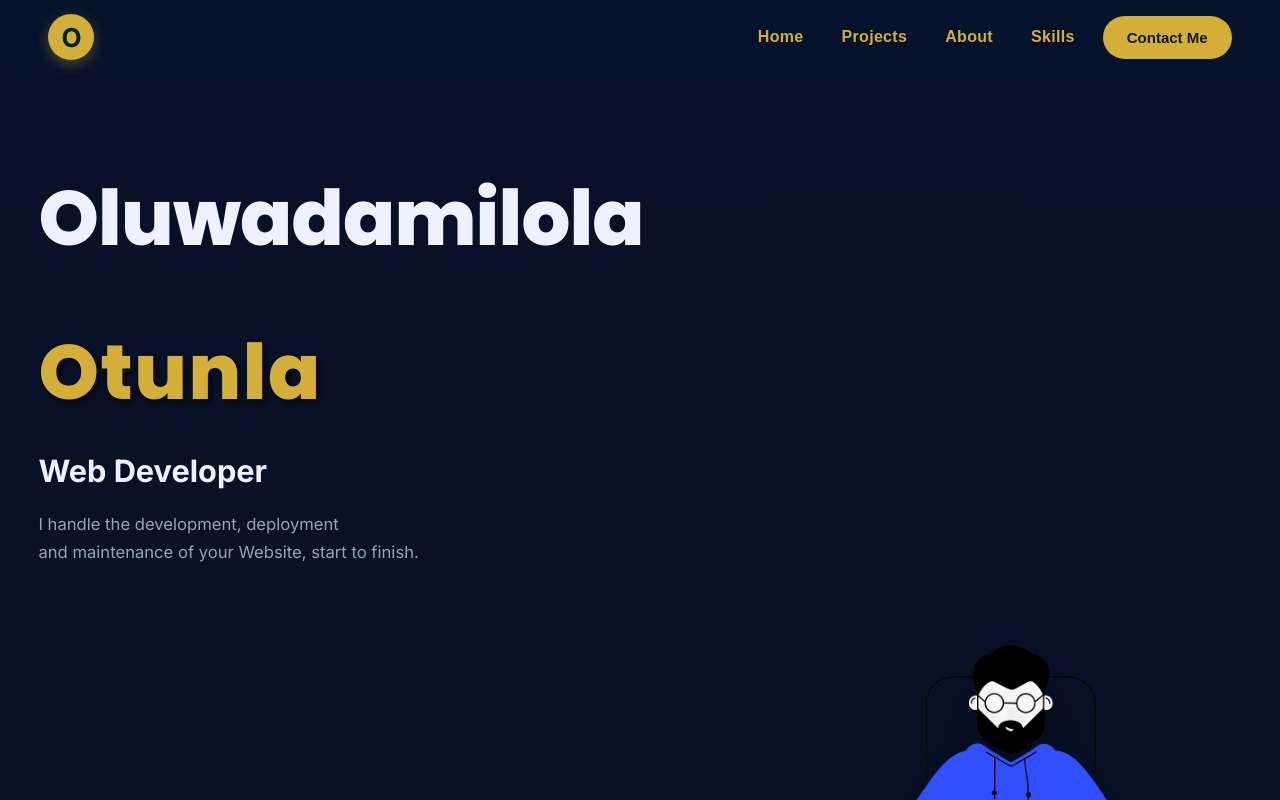
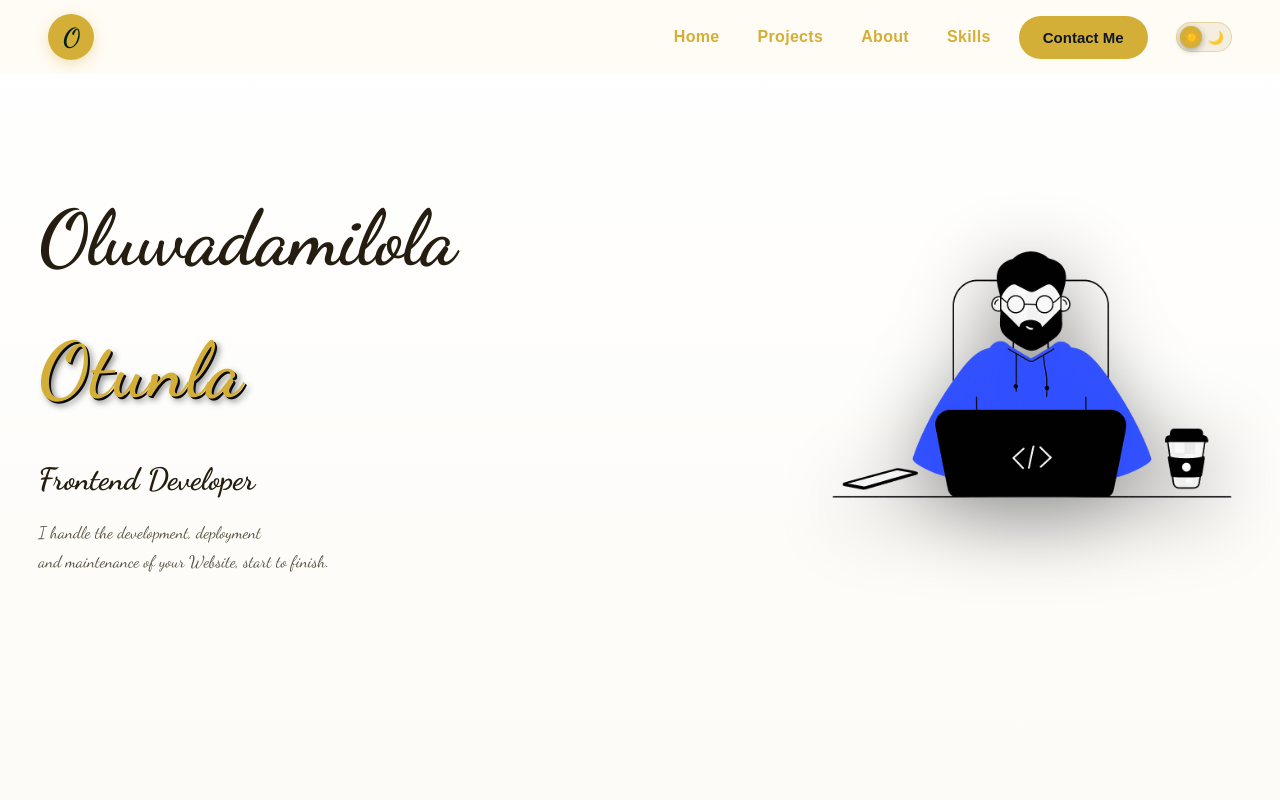
Before and after one commit to SoftWare00750/portfolio3, a React (Create React App) app: page / in a window 1280 px wide. Shown: the top 800 px of the page. Built offline with nearby package versions, Linux system fonts and the light colour scheme.

Commit message:
commit30

```diff
--- a/src/App.css
+++ b/src/App.css
@@ -1,16 +1,66 @@
+@import url('https://fonts.googleapis.com/css2?family=Dancing+Script:wght@400;700&family=Great+Vibes&family=Pacifico&family=Satisfy&display=swap');
+@import url('https://fonts.googleapis.com/css2?family=Permanent+Marker&display=swap');
+
 :root {
-  --bg: #0f1724;
-  --bg-deep: #071028;
-  --card: #0b1220;
-  --surface: #131c2b;
-  --muted: #94a3b8;
+  /* Colors that stay the same across both themes */
   --accent: #d4af37;
   --accent-soft: #e8c866;
-  --white: #eef2ff;
+  --ink: #0f1724; /* constant dark text/surface used on top of the gold accent */
   --radius: 16px;
   --ease: cubic-bezier(0.22, 1, 0.36, 1);
   --shadow-md: 0 12px 30px rgba(0, 0, 0, 0.35);
   --shadow-lg: 0 20px 50px rgba(0, 0, 0, 0.45);
+  --font-primary: "Dancing Script", "Great Vibes", "Satisfy", cursive;
+  --font-accent: "Permanent Marker", cursive;
+
+  /* ===== LIGHT THEME (default) ===== */
+  --bg: #faf7f0;
+  --bg-deep: #ffffff;
+  --bg-grad-end: #f1ead4;
+  --card: #ffffff;
+  --surface: #f3eee0;
+  --muted: #5b5344;
+  --white: #241d10;
+  --navbar-bg: rgba(255, 250, 240, 0.6);
+  --navbar-bg-scrolled: rgba(255, 250, 240, 0.92);
+  --project-overlay: rgba(250, 247, 238, 0.94);
+  --chatbox-bg: rgba(255, 255, 255, 0.92);
+  --input-bg: rgba(15, 23, 36, 0.05);
+  --hover-overlay: rgba(15, 23, 36, 0.06);
+  --alt-section-overlay: rgba(15, 23, 36, 0.03);
+  --border-subtle: rgba(15, 23, 36, 0.1);
+  --scrollbar-thumb: #ddceA0;
+  --loading-bg: radial-gradient(
+      circle at 30% 20%,
+      rgba(212, 175, 55, 0.18),
+      transparent 45%
+    ),
+    linear-gradient(160deg, #fffdf7 0%, #f6eed6 60%, #f0e4c4 100%);
+}
+
+[data-theme="dark"] {
+  --bg: #0f1724;
+  --bg-deep: #071028;
+  --bg-grad-end: #071827;
+  --card: #0b1220;
+  --surface: #131c2b;
+  --muted: #94a3b8;
+  --white: #eef2ff;
+  --navbar-bg: rgba(6, 23, 51, 0.35);
+  --navbar-bg-scrolled: rgba(6, 23, 51, 0.75);
+  --project-overlay: rgba(2, 6, 23, 0.88);
+  --chatbox-bg: rgba(15, 23, 36, 0.85);
+  --input-bg: rgba(7, 24, 39, 0.4);
+  --hover-overlay: rgba(255, 255, 255, 0.08);
+  --alt-section-overlay: rgba(255, 255, 255, 0.02);
+  --border-subtle: rgba(255, 255, 255, 0.06);
+  --scrollbar-thumb: #2a3345;
+  --loading-bg: radial-gradient(
+      circle at 30% 20%,
+      rgba(212, 175, 55, 0.12),
+      transparent 45%
+    ),
+    linear-gradient(160deg, #0f1724 0%, #071028 60%, #050a14 100%);
 }
 
 /* ===== Reset ===== */
@@ -23,11 +73,16 @@ html {
   scroll-behavior: smooth;
 }
 
+html,
+body {
+  transition: background-color 0.4s ease, color 0.4s ease;
+}
+
 body {
   margin: 0;
-  font-family: "Inter", system-ui, -apple-system, "Segoe UI", Roboto,
-    "Helvetica Neue", Arial, sans-serif;
-  background: linear-gradient(180deg, var(--bg-deep) 0%, #071827 100%);
+  font-family: var(--font-primary), system-ui, -apple-system, "Segoe UI",
+    Roboto, "Helvetica Neue", Arial, sans-serif;
+  background: linear-gradient(180deg, var(--bg-deep) 0%, var(--bg-grad-end) 100%);
   color: var(--muted);
   -webkit-font-smoothing: antialiased;
   -moz-osx-font-smoothing: grayscale;
@@ -58,7 +113,7 @@ body.no-scroll {
 }
 
 ::-webkit-scrollbar-thumb {
-  background: #2a3345;
+  background: var(--scrollbar-thumb);
   border-radius: 999px;
 }
 
@@ -111,7 +166,7 @@ h3,
 h4,
 h5,
 h6 {
-  font-family: "Poppins", "Inter", sans-serif;
+  font-family: var(--font-primary), cursive;
   letter-spacing: -0.01em;
   margin: 0;
 }
@@ -124,14 +179,14 @@ h6 {
   left: 0;
   right: 0;
   z-index: 100;
-  background-color: rgba(6, 23, 51, 0.35);
+  background-color: var(--navbar-bg);
   transition: background-color 0.25s ease, box-shadow 0.25s ease;
   backdrop-filter: blur(12px);
   width: 100%;
 }
 
 .navbar.scrolled {
-  background-color: rgba(6, 23, 51, 0.75);
+  background-color: var(--navbar-bg-scrolled);
   box-shadow: 0 8px 24px rgba(0, 0, 0, 0.3);
 }
 
@@ -225,6 +280,57 @@ h6 {
   box-shadow: 0 10px 24px rgba(212, 175, 55, 0.3);
 }
 
+/* ===== THEME TOGGLE ===== */
+.theme-toggle {
+  position: relative;
+  display: inline-flex;
+  align-items: center;
+  width: 56px;
+  height: 30px;
+  padding: 3px;
+  margin-left: 10px;
+  border-radius: 999px;
+  border: 1px solid rgba(212, 175, 55, 0.4);
+  background: var(--surface);
+  cursor: pointer;
+  transition: background 0.3s ease, border-color 0.3s ease;
+  flex-shrink: 0;
+}
+
+.theme-toggle:hover {
+  border-color: var(--accent);
+}
+
+.theme-toggle__icon {
+  position: relative;
+  z-index: 1;
+  width: 50%;
+  text-align: center;
+  font-size: 13px;
+  line-height: 1;
+  color: var(--muted);
+}
+
+.theme-toggle__thumb {
+  position: absolute;
+  top: 3px;
+  left: 3px;
+  width: 22px;
+  height: 22px;
+  border-radius: 50%;
+  background: var(--accent);
+  box-shadow: 0 2px 6px rgba(0, 0, 0, 0.35);
+  transition: transform 0.3s var(--ease);
+}
+
+.theme-toggle[data-active="dark"] .theme-toggle__thumb {
+  transform: translateX(26px);
+}
+
+.nav-mobile .theme-toggle {
+  margin: 14px auto 0;
+}
+
 /* HAMBURGER - Hidden on desktop, shown on mobile (see responsive.css) */
 .hamburger {
   display: none;
@@ -296,7 +402,7 @@ h6 {
 
 .hero-name {
   font-size: clamp(2.6rem, 6vw, 5.5rem);
-  line-height: 1;
+  line-height: 0.92;
   font-weight: 800;
   color: var(--white);
 }
@@ -307,6 +413,7 @@ h6 {
 
 .hero-name .last-name {
   display: block;
+  margin-top: -0.12em;
   color: var(--accent);
   letter-spacing: 0.02em;
   text-shadow: 2px 2px 0 #0a0a0a, 4px 4px 6px rgba(0, 0, 0, 0.5);
@@ -317,6 +424,25 @@ h6 {
   margin-top: clamp(1.5rem, 3vw, 2.5rem);
 }
 
+/* Desktop: place hero-sub beside hero-name instead of stacking below it */
+@media (min-width: 769px) {
+  .hero-text1 {
+    display: flex;
+    align-items: center;
+    flex-wrap: wrap;
+    gap: clamp(1.5rem, 4vw, 3.5rem);
+  }
+
+  .hero-name {
+    flex: 0 0 auto;
+  }
+
+  .hero-sub {
+    flex: 1 1 320px;
+    margin-top: 0;
+  }
+}
+
 .hero-sub-right-fixed {
   font-size: clamp(1.3rem, 2.4vw, 2rem);
   color: var(--white);
@@ -324,6 +450,24 @@ h6 {
   line-height: 1.4;
   font-weight: 700;
   margin: 0 0 0.6em;
+}
+
+.role-cycle {
+  display: inline-block;
+  animation: roleFade 0.45s var(--ease);
+}
+
+@keyframes roleFade {
+  from {
+    opacity: 0;
+    transform: translateY(6px);
+    filter: blur(2px);
+  }
+  to {
+    opacity: 1;
+    transform: translateY(0);
+    filter: blur(0);
+  }
 }
 
 .hero-sub-right2 {
@@ -337,13 +481,14 @@ h6 {
 
 /* Hero image */
 .hero-image {
-  flex: 1 1 320px;
-  min-width: 260px;
-  max-width: 460px;
+  flex: 1 1 340px;
+  align-self: center;
+  min-width: 240px;
+  max-width: 420px;
   object-fit: contain;
   width: 100%;
   height: auto;
-  margin-left: auto;
+  margin: 0 auto;
   filter: drop-shadow(0 20px 40px rgba(0, 0, 0, 0.45));
 }
 
@@ -391,7 +536,7 @@ h6 {
 .project-body {
   position: absolute;
   inset: 0;
-  background: rgba(2, 6, 23, 0.88);
+  background: var(--project-overlay);
   color: var(--white);
   padding: 20px;
   opacity: 0;
@@ -433,7 +578,7 @@ h6 {
 .tech {
   font-size: 12px;
   padding: 6px 8px;
-  background: rgba(255, 255, 255, 0.08);
+  background: var(--hover-overlay);
   border-radius: 6px;
   color: var(--white);
 }
@@ -462,7 +607,7 @@ h6 {
 }
 
 .section.alt {
-  background: linear-gradient(180deg, rgba(255, 255, 255, 0.02), transparent);
+  background: linear-gradient(180deg, var(--alt-section-overlay), transparent);
 }
 
 .section-title {
@@ -509,6 +654,11 @@ h6 {
 }
 
 .skills1 {
+  font-weight: 700;
+  color: var(--accent);
+}
+
+.about-role {
   font-weight: 700;
   color: var(--accent);
 }
@@ -577,7 +727,7 @@ h6 {
 
 .contact-box {
   background-color: var(--accent);
-  color: var(--bg);
+  color: var(--ink);
   text-align: center;
   width: min(85%, 650px);
   padding: clamp(2.5rem, 5vw, 3.75rem) clamp(1.5rem, 4vw, 2.5rem);
@@ -622,7 +772,7 @@ h6 {
 }
 
 .contact-btn {
-  background-color: var(--bg);
+  background-color: var(--ink);
   color: var(--accent);
   border: none;
   padding: 1rem 2.2rem;
@@ -644,7 +794,7 @@ h6 {
   bottom: 20px;
   right: 20px;
   width: min(400px, calc(100% - 30px));
-  background-color: rgba(15, 23, 36, 0.85);
+  background-color: var(--chatbox-bg);
   border-radius: var(--radius);
   backdrop-filter: blur(10px);
   padding: 20px;
@@ -670,8 +820,8 @@ h6 {
 .chat-box textarea {
   width: 100%;
   padding: 14px;
-  color: var(--accent);
-  background-color: rgba(7, 24, 39, 0.4);
+  color: var(--white);
+  background-color: var(--input-bg);
   border: 1px solid rgba(212, 175, 55, 0.35);
   border-radius: 8px;
   font-size: 14px;
@@ -745,7 +895,7 @@ textarea::placeholder {
 /* ===== FOOTER ===== */
 .footer {
   padding: 2rem 0;
-  border-top: 1px solid rgba(255, 255, 255, 0.06);
+  border-top: 1px solid var(--border-subtle);
   color: var(--muted);
 }
 
@@ -784,13 +934,9 @@ a:focus-visible {
   align-items: center;
   justify-content: center;
   gap: 28px;
-  background: radial-gradient(
-      circle at 30% 20%,
-      rgba(212, 175, 55, 0.12),
-      transparent 45%
-    ),
-    linear-gradient(160deg, #0f1724 0%, #071028 60%, #050a14 100%);
-  transition: opacity 0.7s var(--ease), visibility 0.7s var(--ease);
+  background: var(--loading-bg);
+  transition: opacity 0.7s var(--ease), visibility 0.7s var(--ease),
+    background 0.4s ease;
 }
 
 .loading-screen.is-hidden {
@@ -800,7 +946,7 @@ a:focus-visible {
 }
 
 .loading-screen__word {
-  font-family: "Poppins", sans-serif;
+  font-family: var(--font-primary), cursive;
   font-weight: 700;
   color: var(--white);
   font-size: clamp(2.6rem, 8vw, 4.2rem);
@@ -826,8 +972,8 @@ a:focus-visible {
 }
 
 .loading-screen__lang {
-  font-family: "Inter", sans-serif;
-  font-size: 0.75rem;
+  font-family: var(--font-primary), cursive;
+  font-size: 0.9rem;
   letter-spacing: 0.3em;
   text-transform: uppercase;
   color: var(--accent-soft);
@@ -837,7 +983,7 @@ a:focus-visible {
   width: 180px;
   height: 3px;
   border-radius: 999px;
-  background: rgba(255, 255, 255, 0.12);
+  background: var(--hover-overlay);
   overflow: hidden;
 }
 
--- a/src/App.js
+++ b/src/App.js
@@ -8,9 +8,11 @@ import Contact from "./components/Contact";
 import Footer from "./components/Footer";
 import LoadingScreen from "./components/LoadingScreen";
 import useScrollAnimation from "./hooks/useScrollAnimation";
+import useTheme from "./hooks/useTheme";
 
 function App() {
   const [loaded, setLoaded] = useState(false);
+  const { theme, toggleTheme } = useTheme();
 
   // Initialize scroll animations; entrance animation waits for `loaded`
   useScrollAnimation(loaded);
@@ -19,7 +21,7 @@ function App() {
     <>
       <LoadingScreen onDone={() => setLoaded(true)} />
       <div className={`site${loaded ? " is-visible" : ""}`}>
-        <Navbar />
+        <Navbar loaded={loaded} theme={theme} toggleTheme={toggleTheme} />
         <main>
           <Hero />
           <Projects />
--- a/src/components/About.js
+++ b/src/components/About.js
@@ -1,4 +1,5 @@
 import React from "react";
+import RoleCycle from "./RoleCycle";
 
 export default function About() {
   return (
@@ -8,7 +9,7 @@ export default function About() {
           <h2 className="section-title">About</h2>
           <div className="about-grid">
             <div className="about-text">
-              <p>I'm a Web Developer experienced in building responsive interfaces and backends for websites and web applications.</p>
+              <p>I'm a <RoleCycle className="about-role" /> experienced in building responsive interfaces and backends for websites and web applications.</p>
               <p className="about2">I create modern web and mobile interfaces and Backends, I'm passionate about clean code, performance, and delivering reliable, user-focused solutions.</p>
               <p>Web Interfaces with <span className="skills1">Html</span>, <span className="skills1">CSS</span>, <span className="skills1">Tailwind CSS</span>, <span className="skills1">Javascript</span>, <span className="skills1">React</span>, <span className="skills1">Angular</span> and <span className="skills1">Vue</span> frameworks.</p>
               <p>Backends with <span className="skills1">Express</span>, <span className="skills1">Django</span>, <span className="skills1">Spring</span>, <span className="skills1">.Net</span>, <span className="skills1">Laravel</span> frameworks.</p>
--- a/src/components/Hero.js
+++ b/src/components/Hero.js
@@ -1,4 +1,5 @@
 import React from "react";
+import RoleCycle from "./RoleCycle";
 
 export default function Hero() {
   return (
@@ -13,7 +14,7 @@ export default function Hero() {
             </h1>
             <span className="hero-sub">
               <p className="hero-sub-right-fixed">
-              Web Developer
+                <RoleCycle />
               </p>
               <p className="hero-sub-right2">
                 <span>I handle the development, deployment</span>
@@ -21,6 +22,7 @@ export default function Hero() {
                 <span>and maintenance of your Website, start to finish.</span>
               </p>
             </span>
+          </div>
         </div>
         <img
           src="/assets/coder.png"
@@ -31,7 +33,6 @@ export default function Hero() {
           }}
         />
       </div>
-      </div>
     </section>
   );
 }
--- a/src/components/Navbar.js
+++ b/src/components/Navbar.js
@@ -1,14 +1,26 @@
 import React, { useState, useEffect } from "react";
 
-export default function Navbar() {
+export default function Navbar({ loaded, theme, toggleTheme }) {
   const [open, setOpen] = useState(false);
   const [scrolled, setScrolled] = useState(false);
+  const [animated, setAnimated] = useState(false);
 
   useEffect(() => {
     const onScroll = () => setScrolled(window.scrollY > 40);
     window.addEventListener("scroll", onScroll);
     return () => window.removeEventListener("scroll", onScroll);
   }, []);
+
+  // Entrance animation state lives in React (not manipulated directly on
+  // the DOM) so it survives re-renders triggered by scrolling. Previously
+  // the "animate" class was added imperatively via document.querySelector,
+  // which React wiped out on every re-render (e.g. when `scrolled` toggled),
+  // making the navbar appear to slide back up as soon as the user scrolled.
+  useEffect(() => {
+    if (!loaded) return;
+    const timer = setTimeout(() => setAnimated(true), 50);
+    return () => clearTimeout(timer);
+  }, [loaded]);
 
   const scrollToSection = (sectionId) => {
     setOpen(false);
@@ -35,10 +47,34 @@ export default function Navbar() {
 
   const toggleMenu = () => setOpen((prev) => !prev);
 
+  const themeToggleButton = (
+    <button
+      type="button"
+      className="theme-toggle"
+      data-active={theme}
+      role="switch"
+      aria-checked={theme === "dark"}
+      aria-label={`Switch to ${theme === "light" ? "dark" : "light"} mode`}
+      onClick={toggleTheme}
+    >
+      <span className="theme-toggle__icon" aria-hidden="true">
+        ☀️
+      </span>
+      <span className="theme-toggle__icon" aria-hidden="true">
+        🌙
+      </span>
+      <span className="theme-toggle__thumb" />
+    </button>
+  );
+
   return (
     <>
       {/* NAVBAR - Fixed at top */}
-      <header className={`navbar ${scrolled ? "scrolled" : ""}`}>
+      <header
+        className={`navbar ${scrolled ? "scrolled" : ""} ${
+          animated ? "animate" : ""
+        }`}
+      >
         <div className="nav-inner">
           {/* Logo */}
           <div
@@ -68,6 +104,7 @@ export default function Navbar() {
             <button className="contact-button" onClick={() => scrollToSection("contact")}>
               Contact Me
             </button>
+            {themeToggleButton}
           </nav>
 
           {/* Hamburger - Visible on mobile only */}
@@ -103,6 +140,7 @@ export default function Navbar() {
         <button className="contact-button" onClick={() => scrollToSection("contact")}>
           Contact Me
         </button>
+        {themeToggleButton}
       </nav>
     </>
   );
--- /dev/null
+++ b/src/components/RoleCycle.js
@@ -0,0 +1,21 @@
+import React, { useEffect, useState } from "react";
+
+const ROLES = ["Web Developer", "Frontend Developer", "Backend Developer"];
+const INTERVAL_MS = 3000;
+
+export default function RoleCycle({ className = "", as: Tag = "span" }) {
+  const [index, setIndex] = useState(0);
+
+  useEffect(() => {
+    const id = setInterval(() => {
+      setIndex((prev) => (prev + 1) % ROLES.length);
+    }, INTERVAL_MS);
+    return () => clearInterval(id);
+  }, []);
+
+  return (
+    <Tag className={`role-cycle ${className}`.trim()} key={index}>
+      {ROLES[index]}
+    </Tag>
+  );
+}
--- /dev/null
+++ b/src/hooks/useTheme.js
@@ -0,0 +1,37 @@
+import { useEffect, useState } from "react";
+
+const STORAGE_KEY = "theme";
+
+const getInitialTheme = () => {
+  if (typeof window === "undefined") return "light";
+  try {
+    const stored = window.localStorage.getItem(STORAGE_KEY);
+    if (stored === "light" || stored === "dark") return stored;
+  } catch (e) {
+    // localStorage may be unavailable (private browsing, etc.) - fall back
+  }
+  return "light";
+};
+
+export default function useTheme() {
+  const [theme, setTheme] = useState(getInitialTheme);
+
+  // Keep <html data-theme="..."> and localStorage in sync whenever the
+  // theme changes, so the loading screen and every themed color variable
+  // (which read the data-theme attribute) update immediately, and the
+  // choice is remembered on future visits/refreshes.
+  useEffect(() => {
+    document.documentElement.setAttribute("data-theme", theme);
+    try {
+      window.localStorage.setItem(STORAGE_KEY, theme);
+    } catch (e) {
+      // ignore write failures
+    }
+  }, [theme]);
+
+  const toggleTheme = () => {
+    setTheme((prev) => (prev === "light" ? "dark" : "light"));
+  };
+
+  return { theme, setTheme, toggleTheme };
+}
```
Also changed, not shown: public/index.html (+16 -0 lines), src/hooks/useScrollAnimation.js (+8 -6 lines), src/responsive.css (+9 -1 lines). Lines whose indentation alone changed are shown as unchanged.
